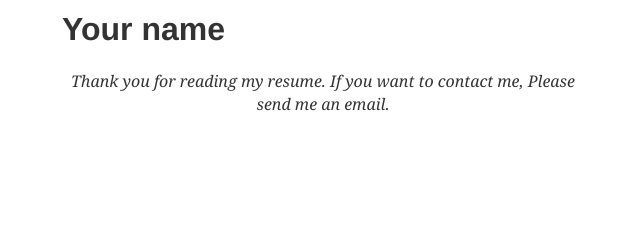
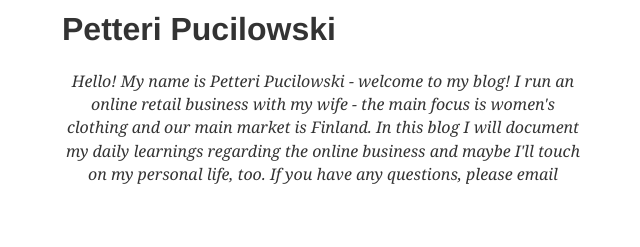
Before and after one commit to pucilpet/gatsby-blog-petteri, a Gatsby site: page /about in a window 1280 px wide. Shown: the whole page, without its empty margins (317-957 px from the left). Built offline with nearby package versions, Linux system fonts and the light colour scheme; Gatsby itself is replaced by a stand-in of ours; some packages are replaced by stand-ins of ours; what typography-theme-github would draw is missing.

Commit message:
updated resume

```diff
--- a/content/__about/resume-en.md
+++ b/content/__about/resume-en.md
@@ -1,13 +1,13 @@
 ---
 title: 'about'
-date: 2019-1-27 16:21:13
+date: 2021-4-27 16:21:13
 lang: 'en'
 ---
 
-# Your name
+# Petteri Pucilowski
 
 <div align="center">
 
-_Thank you for reading my resume. If you want to contact me, Please send me an email._
+_Hello! My name is Petteri Pucilowski - welcome to my blog! I run an online retail business with my wife - the main focus is women's clothing and our main market is Finland. In this blog I will document my daily learnings regarding the online business and maybe I'll touch on my personal life, too. If you have any questions, please email_
 
 </div>
```
